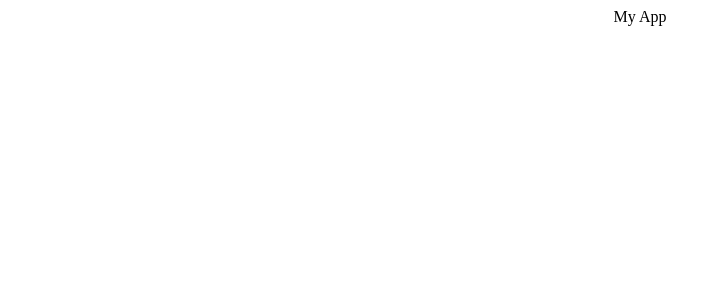
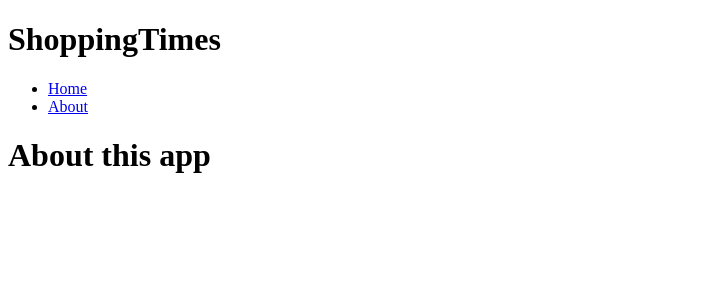
Before and after one commit to ViataF/Shopping-time, a React (Create React App) app in the folder client/: page /about in a window 1280 px wide. Shown: the top 300 px of the page, without its empty margins (0-721 px from the left). Built offline with nearby package versions, Linux system fonts and the light colour scheme.

Commit message:
Navbar setup

```diff
--- a/client/src/App.css
+++ b/client/src/App.css
@@ -1,33 +1,3 @@
-.App {
-  text-align: center;
-}
-
-.App-logo {
-  height: 40vmin;
-  pointer-events: none;
-}
-
-@media (prefers-reduced-motion: no-preference) {
-  .App-logo {
-    animation: App-logo-spin infinite 20s linear;
-  }
-}
-
-.App-header {
-  background-color: #282c34;
-  min-height: 100vh;
-  display: flex;
-  flex-direction: column;
-  align-items: center;
-  justify-content: center;
-  font-size: calc(10px + 2vmin);
-  color: white;
-}
-
-.App-link {
-  color: #61dafb;
-}
-
 @keyframes App-logo-spin {
   from {
     transform: rotate(0deg);
--- a/client/src/App.js
+++ b/client/src/App.js
@@ -1,8 +1,25 @@
-import React from "react";
+import React, { Fragment } from "react";
+import { BrowserRouter as Router, Route, Switch } from "react-router-dom";
+import Navbar from "./components/layout/Navbar";
+import Home from "./components/pages/Home";
+import About from "./components/pages/About";
 import "./App.css";
 
 const App = () => {
-  return <div className="App">My App</div>;
+  return (
+    <Router>
+      <Fragment>
+        <Navbar />
+        <div className="container">
+          <Switch>
+            <Route exact path="/" component={Home} />
+            <Route exact path="/about" component={About} />
+            <Route exact path="/" component={Home} />
+          </Switch>
+        </div>
+      </Fragment>
+    </Router>
+  );
 };
 
 export default App;
--- /dev/null
+++ b/client/src/components/layout/Navbar.js
@@ -0,0 +1,32 @@
+import React from "react";
+import PropTypes from "prop-types";
+import { Link } from "react-router-dom";
+
+const Navbar = ({ title, icon }) => {
+  return (
+    <div className="navbar bg-primary">
+      <h1>
+        <i className={icon} /> {title}
+      </h1>
+      <ul>
+        <li>
+          <Link to="/">Home</Link>
+        </li>
+        <li>
+          <Link to="/about">About</Link>
+        </li>
+      </ul>
+    </div>
+  );
+};
+
+Navbar.propTypes = {
+  title: PropTypes.string.isRequired,
+  icon: PropTypes.string,
+};
+
+Navbar.defaultProps = {
+  title: "ShoppingTimes",
+  icon: "i",
+};
+export default Navbar;
--- /dev/null
+++ b/client/src/components/pages/About.js
@@ -0,0 +1,11 @@
+import React from "react";
+
+const About = () => {
+  return (
+    <div>
+      <h1> About this app</h1>
+    </div>
+  );
+};
+
+export default About;
--- /dev/null
+++ b/client/src/components/pages/Home.js
@@ -0,0 +1,11 @@
+import React from "react";
+
+const Home = () => {
+  return (
+    <div>
+      <h1>Home</h1>
+    </div>
+  );
+};
+
+export default Home;
```
